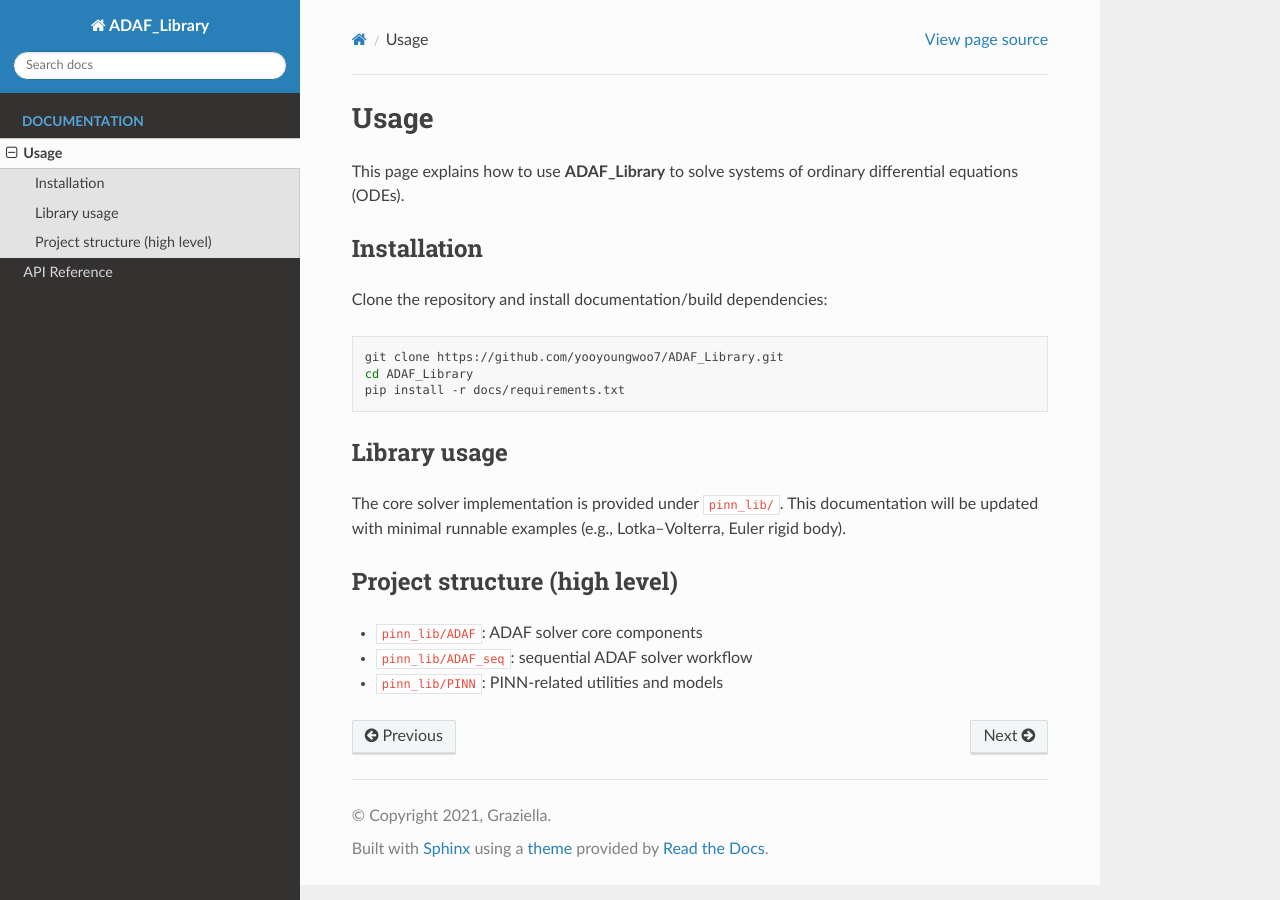
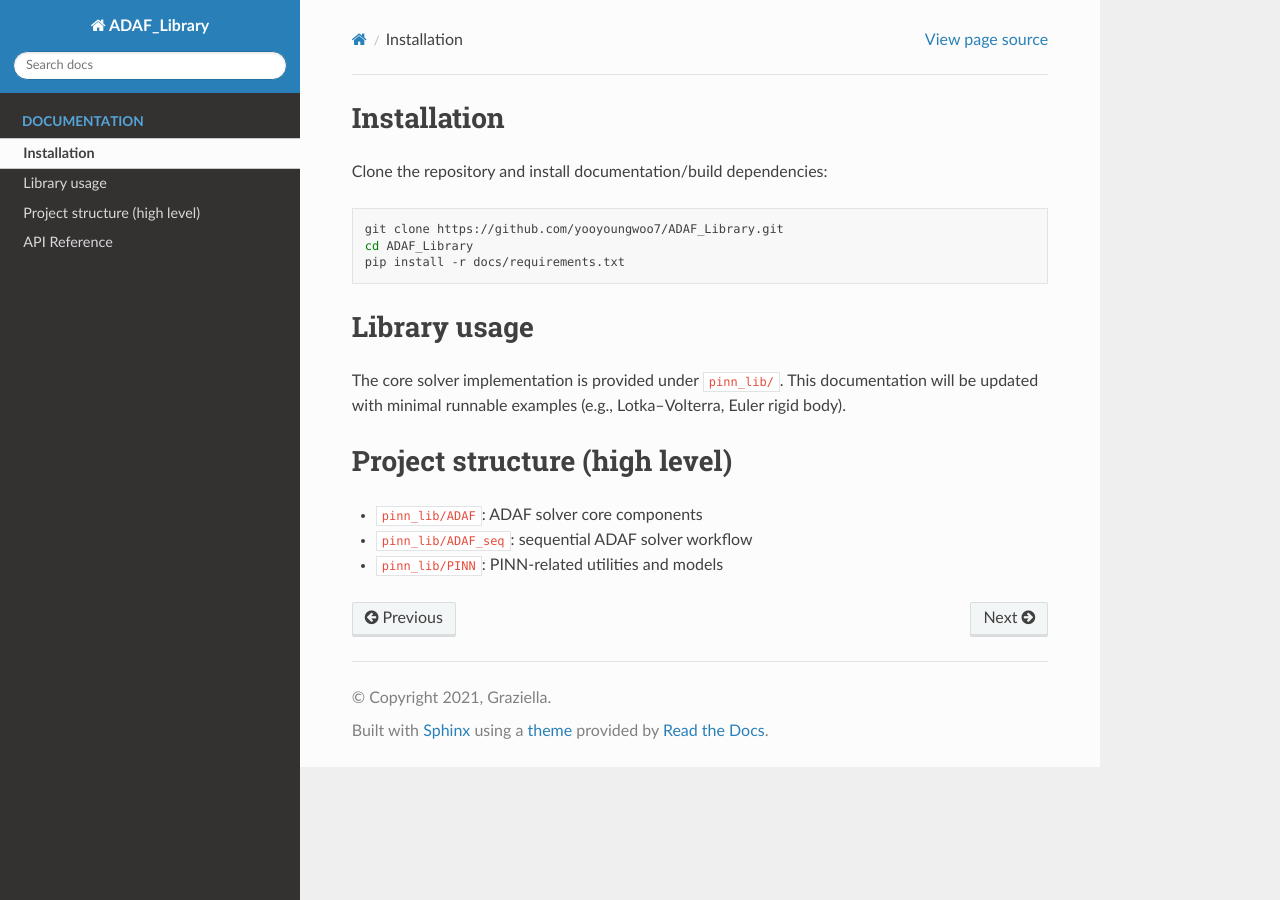
Before and after one commit to yooyoungwoo7/ADAF_Library, a Sphinx documentation site: the page built from docs/source/usage.rst, in a window 1280 px wide. Built offline with Sphinx 7.4.7 and the Read the Docs theme 3.1.0, drawn with Linux system fonts in a browser that asks for light colours.

Commit message:
Update usage.rst

```diff
--- a/docs/source/usage.rst
+++ b/docs/source/usage.rst
@@ -1,7 +1,4 @@
-Usage
-=====
 
-This page explains how to use **ADAF_Library** to solve systems of ordinary differential equations (ODEs).
 
 Installation
 ------------
```
